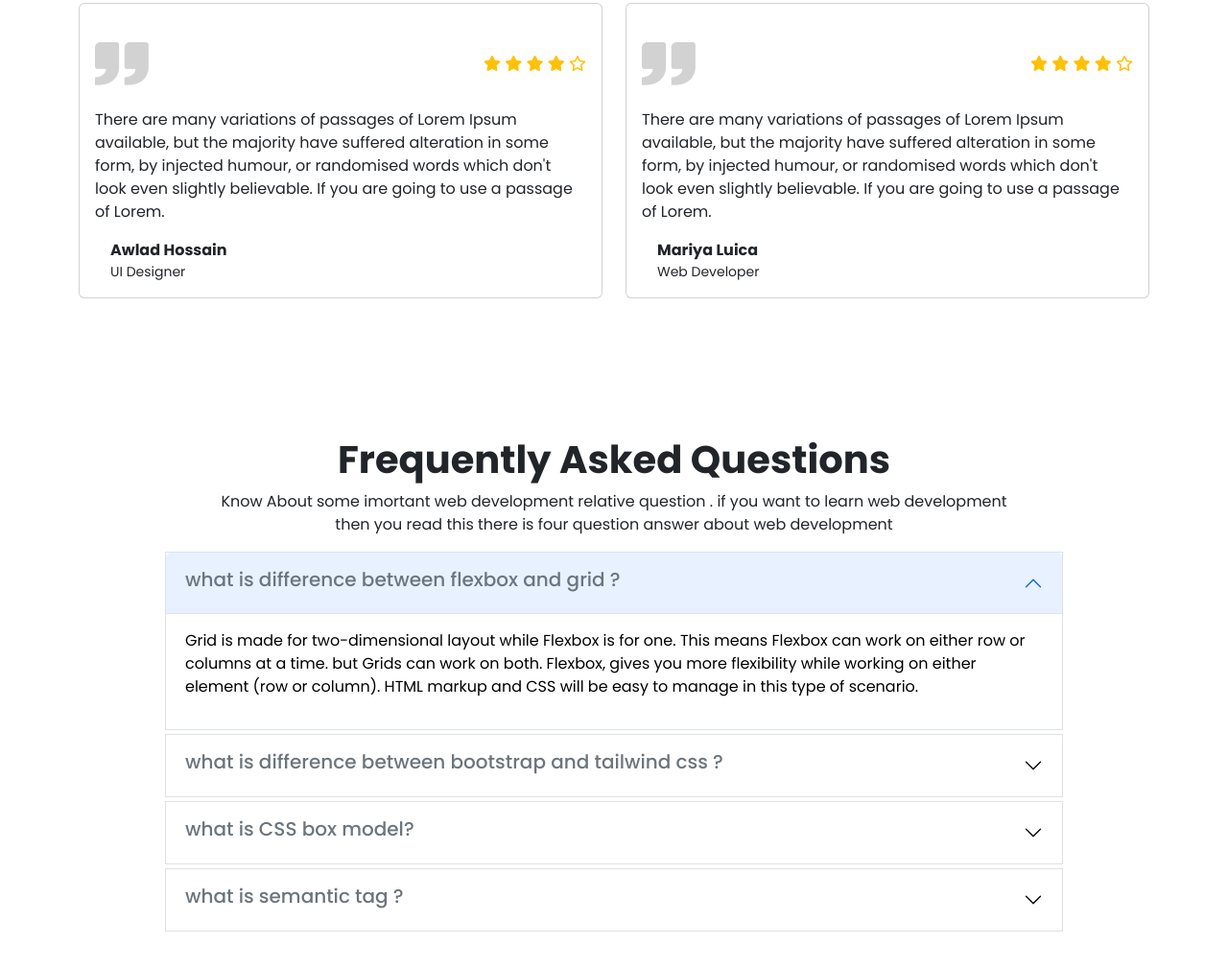
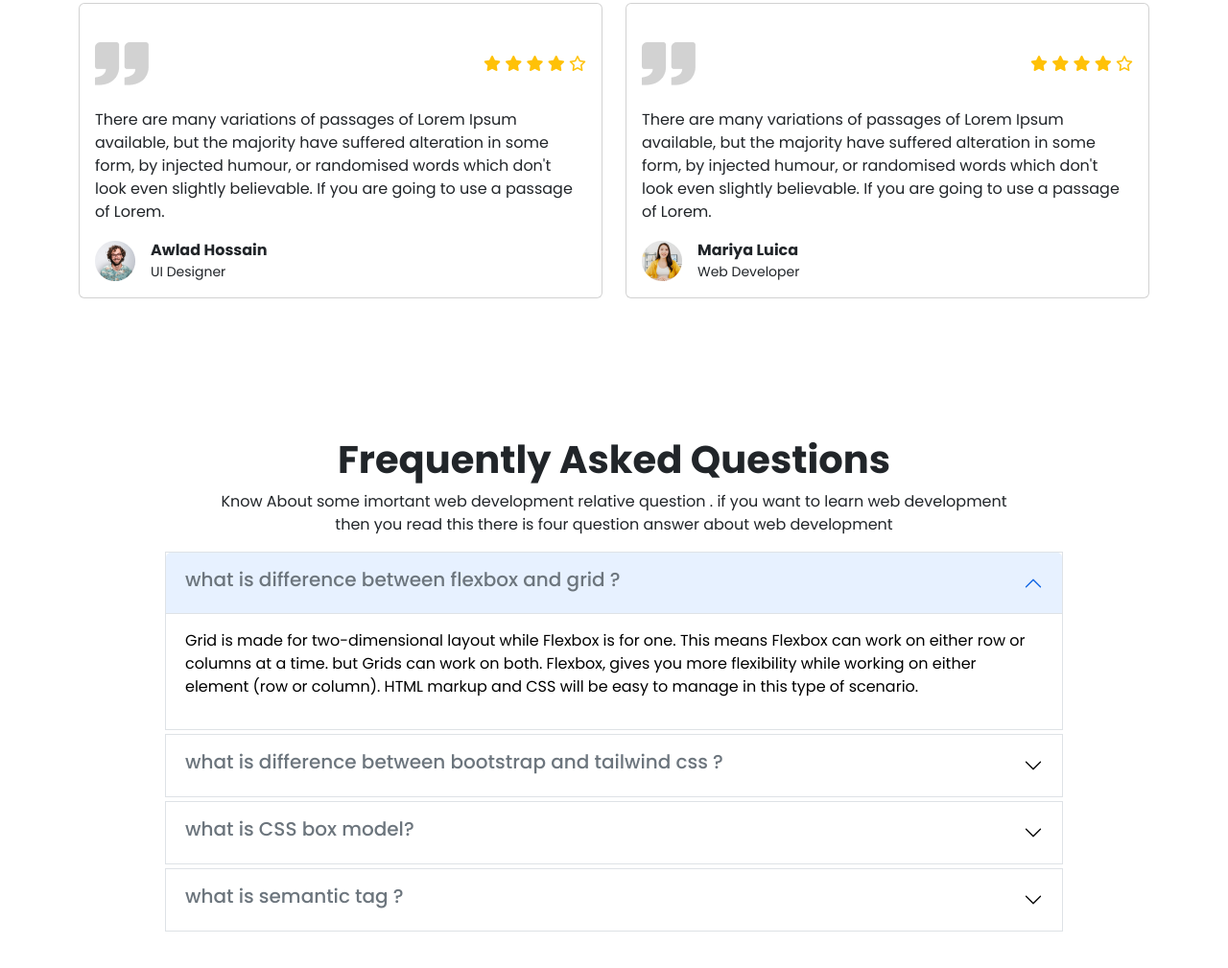
Before and after one commit to tanzilmia/3rd-Assignment-Eguru, a plain HTML site: page index.html in a window 1280 px wide. Shown: the part 3469-4478 px from the top of the page at 96% size. Drawn offline with nearby package versions, Linux system fonts and the light colour scheme; the site is published under a folder, as on GitHub Pages, so addresses that start at the root find nothing.

Commit message:
add img on review sec

```diff
--- a/index.html
+++ b/index.html
@@ -307,7 +307,7 @@
                   humour, or randomised words which don't look even slightly
                   believable. If you are going to use a passage of Lorem.</p>
                   <div class="titles d-flex align-items-center">
-                    <img src="/img/student/student-5.png" alt="">
+                    <img src="img/student/student-5.png" alt="">
                     <span class="d-flex flex-column ms-3">
                       <strong>Awlad Hossain</strong>
                       <small>UI Designer</small>
@@ -332,7 +332,7 @@
                   humour, or randomised words which don't look even slightly
                   believable. If you are going to use a passage of Lorem.</p>
                   <div class="titles d-flex align-items-center">
-                    <img src="/img/student/student-6.png" alt="">
+                    <img src="img/student/student-6.png" alt="">
                     <span class="d-flex flex-column ms-3">
                       <strong>Mariya Luica</strong>
                       <small>Web Developer</small>
```
